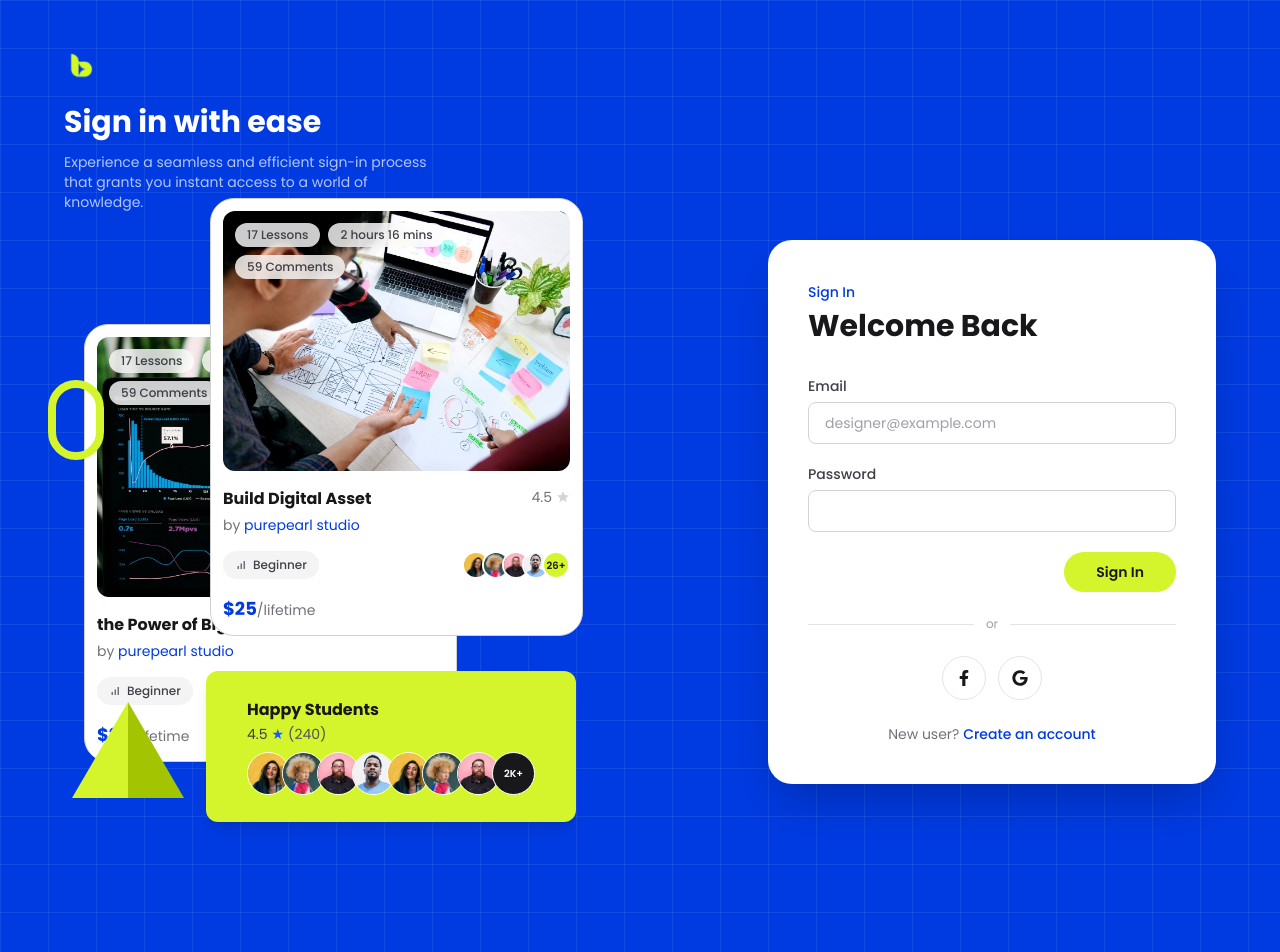
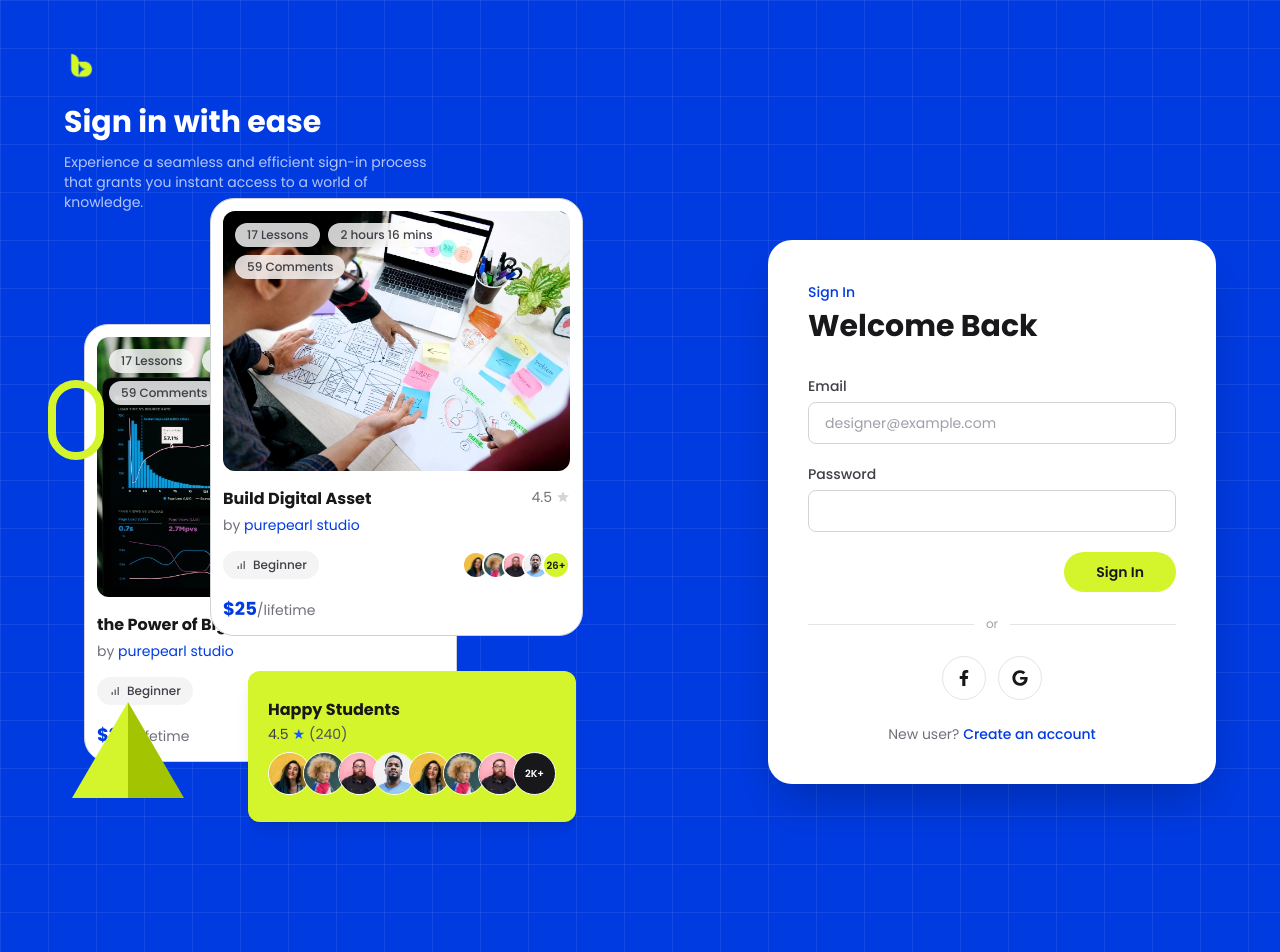
Before and after one commit to mdsujon-dev/ByteSpace, a Next.js app: page /login in a window 1280 px wide. Shown: the top 952 px of the page. Built offline with nearby package versions, Linux system fonts and the light colour scheme; what @ant-design/nextjs-registry would draw is missing.

Commit message:
Reduce Happy Students badge horizontal padding/width

```diff
--- a/src/components/auth/AuthShowcase.tsx
+++ b/src/components/auth/AuthShowcase.tsx
@@ -87,7 +87,7 @@ export function AuthShowcase({ className }: { className?: string }) {
         />
       </div>
 
-      <div className="absolute right-0 bottom-24.5 rounded-xl bg-brand-lime px-10.25 py-6.75 shadow-lg">
+      <div className="absolute right-0 bottom-24.5 rounded-xl bg-brand-lime px-5 py-6.75 shadow-lg">
         <p className="text-base font-bold text-zinc-900">Happy Students</p>
         <p className="mt-0.5 flex items-center gap-1 text-sm text-zinc-700">
           4.5
```
